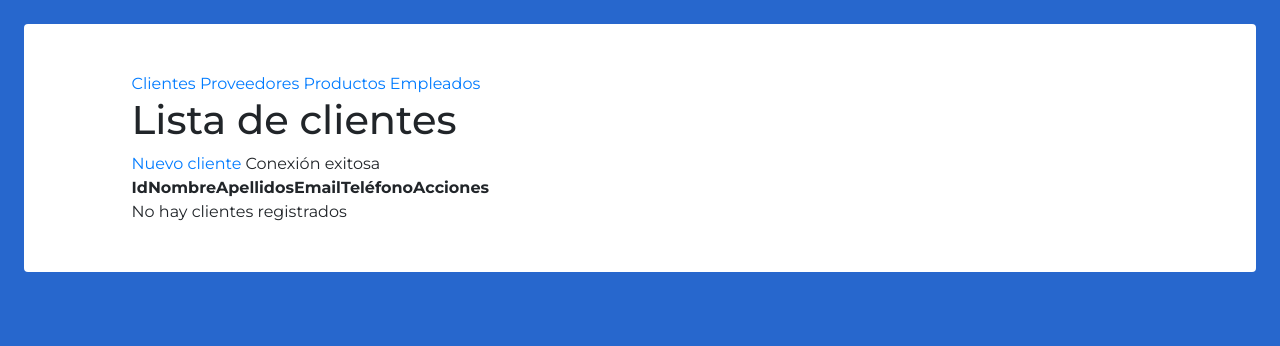
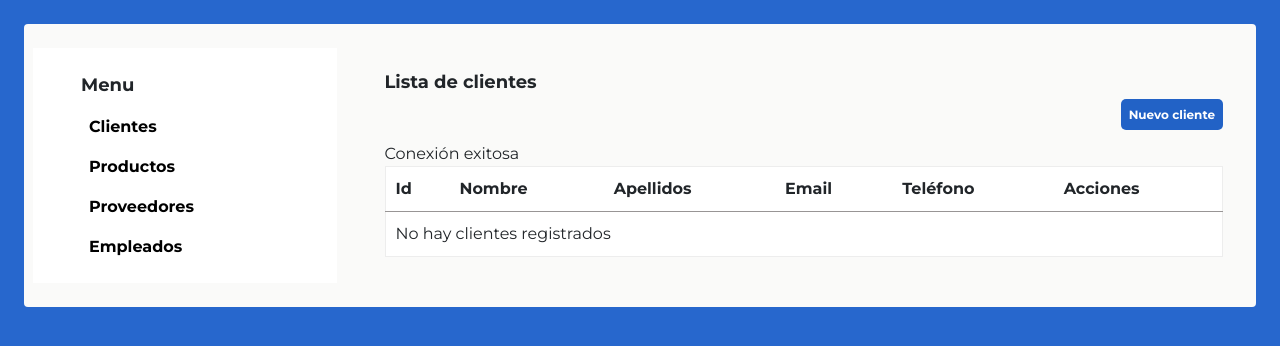
Before and after one commit to DesSussu/CRUDTwelveBit, a PHP site: page / in a window 1280 px wide. Shown: the top 346 px of the page. Run offline with PHP 8.4, Linux system fonts and the light colour scheme; data that the repository does not hold is empty.

Commit message:
interfaz tablla acabada

```diff
--- a/css/style.css
+++ b/css/style.css
@@ -9,11 +9,22 @@ font-family: 'Montserrat', sans-serif;
 .bg-azul{
     background-color: #2767CD;
 }
+.bg-bco {
+    background-color:#ffffff
+}
 .bco {
     color:#ffffff
 }
+.negro {
+    color:#000000
+}
 .contenedor {
     background-color:#ffffff;
+    border-radius:4px;
+
+}
+.contenedor2 {
+    background-color:#FAFAF9;
     border-radius:4px;
 
 }
@@ -38,8 +49,30 @@ font-family: 'Montserrat', sans-serif;
     border:none;
 
 }
+.boton:hover {
+    background-color: #2262C6;
+
+
+}
 .logo {
     width:216px;
+}
+
+table {
+    border:1px solid #EDEDED;
+    background-color:#ffffff;
+}
+thead {
+    background-color:#ffffff;
+    border-bottom:1px solid #989595;
+
+}
+th {
+    padding:10px
+}
+td {
+    padding:10px;
+    border-bottom:1px solid #EDEDED;
 }
 
 input {
--- a/index.php
+++ b/index.php
@@ -9,6 +9,7 @@
     <link rel="preconnect" href="https://fonts.googleapis.com">
     <link rel="preconnect" href="https://fonts.gstatic.com" crossorigin>
     <link href="https://fonts.googleapis.com/css2?family=Montserrat:ital,wght@0,100..900;1,100..900&display=swap" rel="stylesheet">
+    <link rel="stylesheet" href="https://cdnjs.cloudflare.com/ajax/libs/font-awesome/6.5.1/css/all.min.css">
     <link rel="stylesheet" href="https://cdn.jsdelivr.net/npm/bootstrap@4.6.2/dist/css/bootstrap.min.css">
     <script>
         function showTable(tableId) {
@@ -35,21 +36,22 @@
     </script>
 </head>
 <body class="bg-azul overflow-hidden p-4">
-    <div class="contenedor w-100">
+    <div class="contenedor2 w-100">
         <div class="row p-4 d-flex justify-content-center">
-
-            <div class="col-md-11 p-4 pl-5 ">
-                <nav>
-                    <a href="#" data-table="clientes">Clientes</a>
-                    <a href="#" data-table="proveedores">Proveedores</a>
-                    <a href="#" data-table="productos">Productos</a>
-                    <a href="#" data-table="empleados">Empleados</a>
+        <div class="col-md-3 bg-bco p-4 pl-5 ">
+              <p class="fs18 bold fsMono">Menu</p>
+                <nav class="d-flex flex-column pl-2">
+                    <a href="#" class="negro bold" data-table="clientes">Clientes</a>
+                    <a href="#" class="negro bold mt-3" data-table="productos">Productos</a>
+                    <a href="#" class="negro bold mt-3" data-table="proveedores">Proveedores</a>
+                    <a href="#" class="negro bold mt-3" data-table="empleados">Empleados</a>
                 </nav>
-
+            </div>
+            <div class="col-md-9 p-4 pl-5 ">
                 <div id="clientes" class="table-section">
-                    <h1>Lista de clientes</h1>
-                    <a href="agregar.php">Nuevo cliente</a>
-                    <table>
+                    <h1 class="fs18 bold fsMono">Lista de clientes</h1>
+                    <p class="text-right"><a href="agregar.php" class="boton bold">Nuevo cliente</a></p>
+                    <table class="w-100">
                         <thead>
                             <tr>
                                 <th>Id</th>
@@ -75,8 +77,8 @@
                                                 <td>" . $row["Email"]. "</td>
                                                 <td>" . $row["Telefono"]. "</td>
                                                 <td>
-                                                    <a href='editar.php?id=" . $row["ID_Cliente"] . "'>Editar</a>
-                                                    <a href='eliminar.php?id=" . $row["ID_Cliente"] . "'>Eliminar</a>
+                                                    <a class='mr-4' href='editar.php?id=" . $row["ID_Cliente"] . "'><i class='fa-solid fa-pen-to-square negro fs18'></i></a>
+                                                    <a href='eliminar.php?id=" . $row["ID_Cliente"] . "'><i class='fa-solid fa-xmark negro fs18'></i></a>
                                                 </td>
                                             </tr>";
                                     }
@@ -90,7 +92,7 @@
                 </div>
 
                 <div id="proveedores" class="table-section" style="display: none;">
-                    <h1>Lista de proveedores</h1>
+                    <h1 class="fs18 bold fsMono">Lista de proveedores</h1>
                     <a href="agregar.php">Nuevo proveedor</a>
                     <table>
                         <thead>
@@ -133,7 +135,7 @@
                 </div>
 
                 <div id="productos" class="table-section" style="display: none;">
-                    <h1>Lista de productos</h1>
+                    <h1  class="fs18 bold fsMono">Lista de productos</h1>
                     <a href="agregar.php">Nuevo producto</a>
                     <table>
                         <thead>
@@ -176,7 +178,7 @@
                 </div>
 
                 <div id="empleados" class="table-section" style="display: none;">
-                    <h1>Lista de empleados</h1>
+                    <h1 class="fs18 bold fsMono">Lista de empleados</h1>
                     <a href="agregar.php">Nuevo empleado</a>
                     <table>
                         <thead>
@@ -220,6 +222,25 @@
             </div>
         </div>
     </div>
+<div class="modal" tabindex="-1">
+  <div class="modal-dialog">
+    <div class="modal-content">
+      <div class="modal-header">
+        <h5 class="modal-title">Modal title</h5>
+        <button type="button" class="close" data-dismiss="modal" aria-label="Close">
+          <span aria-hidden="true">&times;</span>
+        </button>
+      </div>
+      <div class="modal-body">
+        <p>Modal body text goes here.</p>
+      </div>
+      <div class="modal-footer">
+        <button type="button" class="btn btn-secondary" data-dismiss="modal">Close</button>
+        <button type="button" class="btn btn-primary">Save changes</button>
+      </div>
+    </div>
+  </div>
+</div>
 <script src="https://cdn.jsdelivr.net/npm/jquery@3.7.1/dist/jquery.slim.min.js"></script>
 
 <!-- Popper JS -->
```
